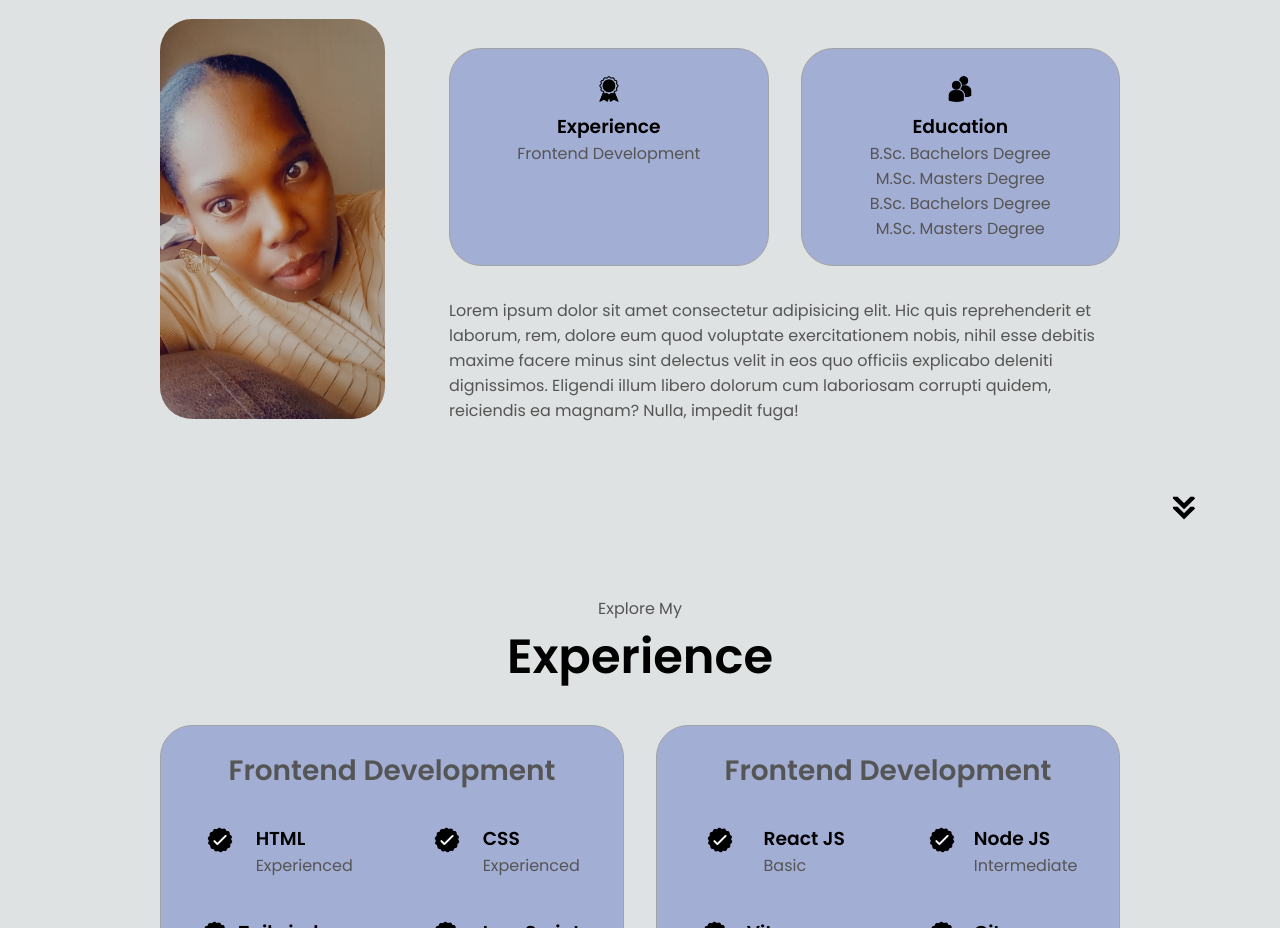
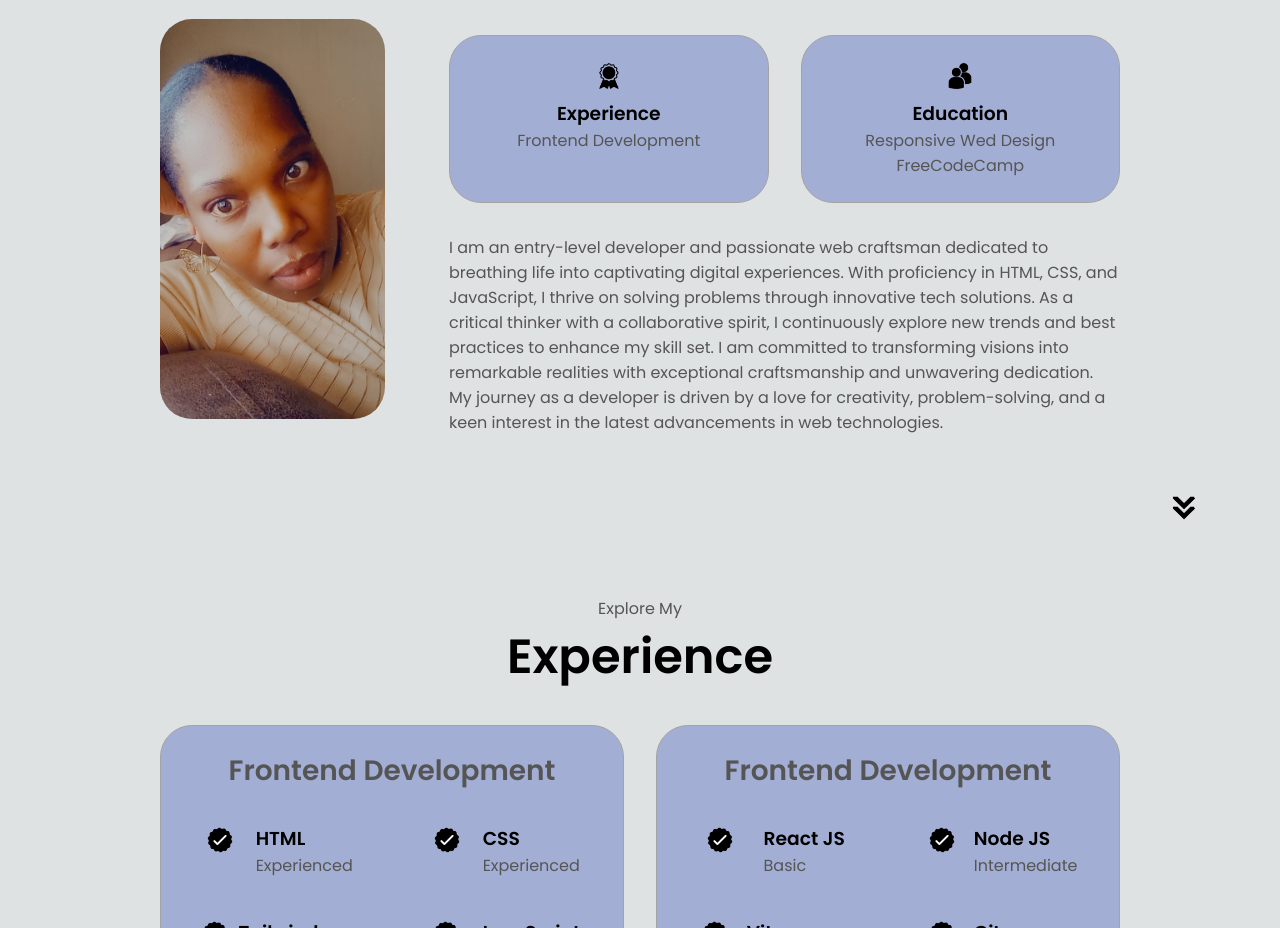
Before and after one commit to tsaimogono/TSA.MOG.500.BCL.B1.TSAI.MOGONO.CDV05, a plain HTML site: page index.html in a window 1280 px wide. Shown: the part 1100-2028 px from the top of the page. Drawn offline with Linux system fonts and the light colour scheme.

Commit message:
fixed the live demo links abd added education

```diff
--- a/index.html
+++ b/index.html
@@ -100,18 +100,14 @@
                 class="icon"
               />
               <h3>Education</h3>
-              <p>B.Sc. Bachelors Degree<br />M.Sc. Masters Degree</p>
-              <p>B.Sc. Bachelors Degree<br />M.Sc. Masters Degree</p>
+              <p>Responsive Wed Design<br />FreeCodeCamp</p>
             </div>
           </div>
           <div class="text-container">
             <p>
-              Lorem ipsum dolor sit amet consectetur adipisicing elit. Hic quis
-              reprehenderit et laborum, rem, dolore eum quod voluptate
-              exercitationem nobis, nihil esse debitis maxime facere minus sint
-              delectus velit in eos quo officiis explicabo deleniti dignissimos.
-              Eligendi illum libero dolorum cum laboriosam corrupti quidem,
-              reiciendis ea magnam? Nulla, impedit fuga!
+              I am an entry-level developer and passionate web craftsman dedicated to breathing life into captivating digital experiences. With proficiency in HTML, CSS, and JavaScript, I thrive on solving problems through innovative tech solutions. As a critical thinker with a collaborative spirit, I continuously explore new trends and best practices to enhance my skill set.
+
+              I am committed to transforming visions into remarkable realities with exceptional craftsmanship and unwavering dedication. My journey as a developer is driven by a love for creativity, problem-solving, and a keen interest in the latest advancements in web technologies.
             </p>
           </div>
         </div>
@@ -304,7 +300,7 @@
               </button>
               <button
                 class="btn btn-color-2 project-btn"
-                onclick="location.href='https://127.0.0.1:5502/'"
+                onclick="location.href='https://kanban-task-management-nu.vercel.app/'"
               >
                 Live Demo
               </button>
@@ -322,13 +318,13 @@
             <div class="btn-container">
               <button
                 class="btn btn-color-2 project-btn"
-                onclick="location.href='https://github.com/tsaimogono/TSA.MOG.500.BCL2024.BCL2024-B.TSAI-MOGONO.SDFII.git'"
+                onclick="location.href='https: //github.com/tsaimogono/TSA.MOG.500.BCL2024.BCL2024-B.TSAI-MOGONO.SDFII.git'"
               >
                 Github
               </button>
               <button
                 class="btn btn-color-2 project-btn"
-                onclick="location.href='https:http://127.0.0.1:5502/TSA.MOG.500.BCL2024.BCL2024-B.TSAI-MOGONO.SDFII-main/"
+              onclick="location.href='https://cache-bank-landing.netlify.app'"
               >
                 Live Demo
               </button>
```
